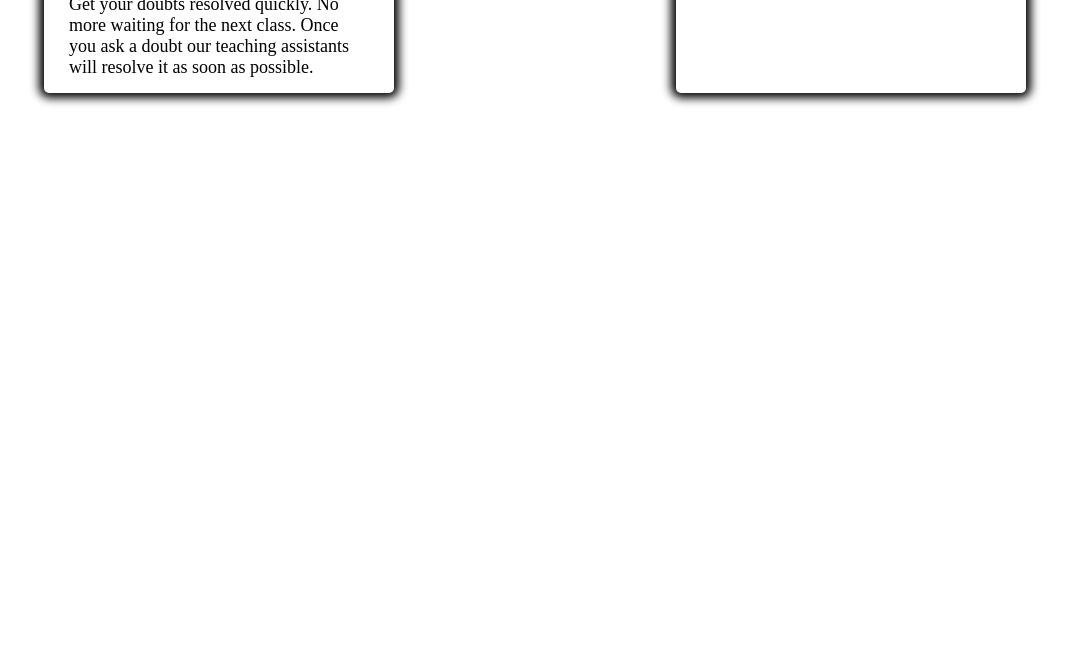
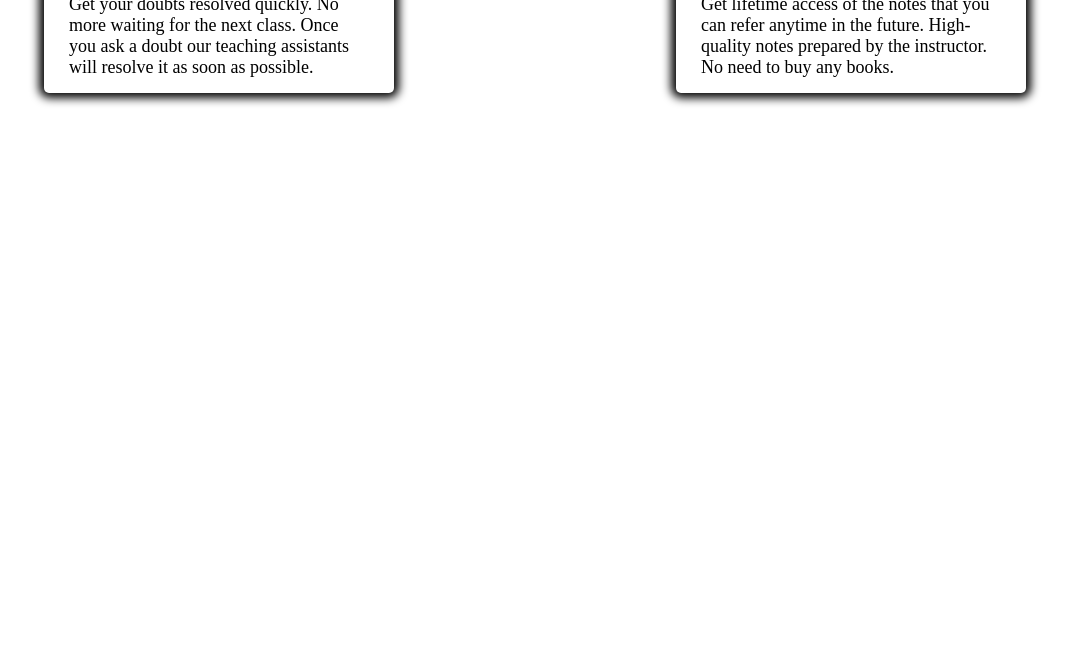
Before and after one commit to tejalghuge/A_18, a plain HTML site: page index.html in a window 1280 px wide. Shown: the part 129-800 px from the top of the page, without its empty margins (105-1174 px from the left). Drawn offline with Linux system fonts and the light colour scheme.

Commit message:
use paraghraph tag

```diff
--- a/index.html
+++ b/index.html
@@ -135,3 +135,17 @@
                 <img src="https://cdn.roadtocode.org/unique-features/lifetime-free-notes-md.png" class="card-img" />
                 <h1 class="card-heading">Lifetime Free Notes</h1>
             </div>
+
+
+            <p class="card-description">
+                Get lifetime access of the notes that you can refer anytime in the future. High-quality notes prepared
+                by the instructor. No need to buy any books.
+
+            </p>
+
+        </div>
+
+    </div>
+</body>
+
+</html>
```
